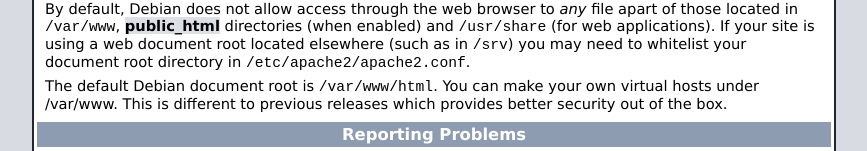
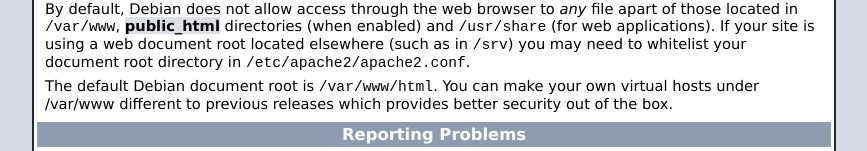
Before and after one commit to STarLo-rd/git-test, a plain HTML site: page index.html in a window 1280 px wide. Shown: the part 949-1100 px from the top of the page, without its empty margins (206-1073 px from the left). Drawn offline with Linux system fonts and the light colour scheme.

Commit message:
second commit

```diff
--- a/index.html
+++ b/index.html
@@ -334,7 +334,7 @@
             </p>
             <p>
                 The default Debian document root is <tt>/var/www/html</tt>. You
-                can make your own virtual hosts under /var/www. This is different
+                can make your own virtual hosts under /var/www different
                 to previous releases which provides better security out of the box.
             </p>
         </div>
```
